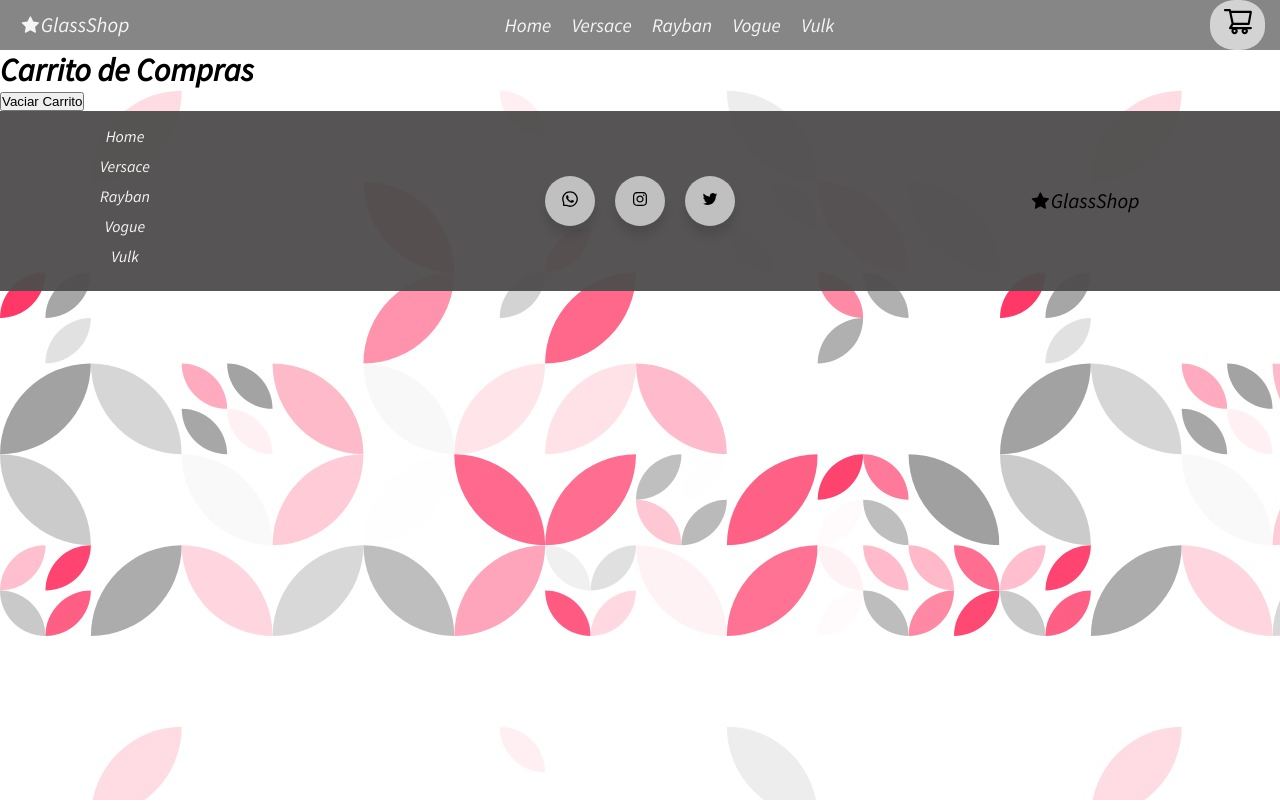
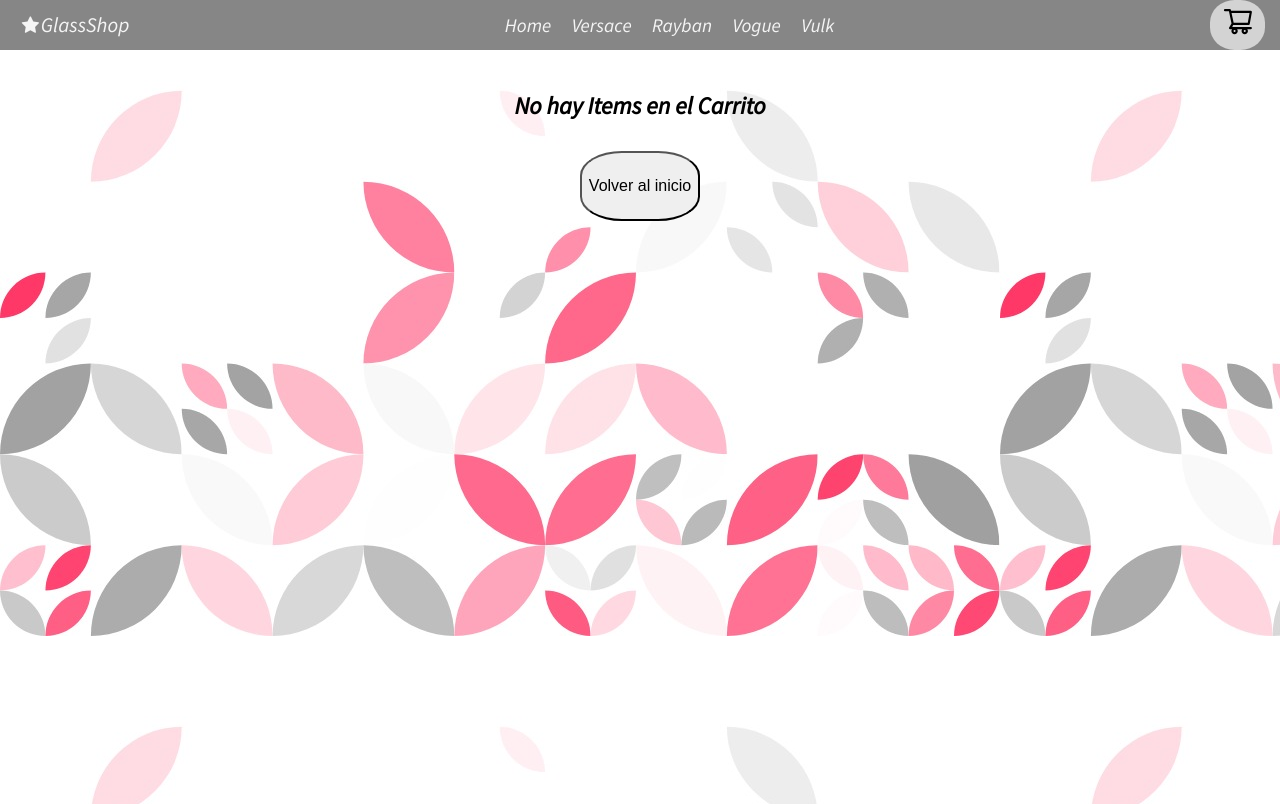
Before and after one commit to gaston964/GlassShop, a React (Vite) app: page /cart in a window 1280 px wide. Shown: the top 804 px of the page. Built offline with nearby package versions, Linux system fonts and the light colour scheme.

Commit message:
Render condicional

```diff
--- a/src/components/Cart.jsx
+++ b/src/components/Cart.jsx
@@ -1,23 +1,54 @@
 import React, { useContext } from 'react'
+import { Link } from 'react-router-dom'
 import { CartContext } from '../context/CartContext'
 
 
-const Cart = () => {
-    const {cart, removeItem, emptyCart} = useContext(CartContext)
+const Cart = ({ condition }) => {
+    const { cart, removeItem, emptyCart } = useContext(CartContext)
+    console.log(cart)
+    condition = cart.length === 0
     return (
         <>
-            <h1>Carrito de Compras</h1>
-            <ul>
-                {cart.map(cartItm => (
-                    <li key={cartItm.id}>
-                    {cartItm.title}
-                    <button onClick={removeItem} >Eliminar</button>
-                    </li>
-                ))}
-            </ul>
-            <button onClick={emptyCart}>Vaciar Carrito</button>
+            {condition &&
+                <div className='cartPadreCondicional'>
+                    <h2>No hay Items en el Carrito</h2>
+                    <Link to={"/"}>
+                    <button className='cartBtn'>Volver al inicio</button>
+                    </Link>
+                </div>
+            }
+            {!condition &&
+                <div className='cartPadre'>
+                    <h1>Carrito de Compras</h1>
+                    <div className='cartContainer'>
+                        {cart.map(cartItm => (
+                            <div className='itemCard' key={cartItm.id}>
+                                <img className='itemcard_img' src={cartItm.pictureUrl} alt={cartItm.title} />
+                                <h1>{cartItm.title}</h1>
+                                <h3>{cartItm.price}</h3>
+                                <h4>Cantidad: {cartItm.cantidad}</h4>
+                                <h4>Total: {cartItm.price}</h4>
+                                <button onClick={() => removeItem(cartItm.id)} >Eliminar</button>
+                            </div>
+                        ))}
+                    </div>
+                    <h3>Total: </h3>
+                    <button onClick={emptyCart}>Vaciar Carrito</button>
+                </div>
+            }
+
         </>
     )
 }
 
 export default Cart
+
+/*
+ <div className="itemCard">
+            <img className='itemcard_img' src={cartItm.pictureUrl} alt={cartItm.title} />
+            <h1>{cartItm.title}</h1>
+            <h3>{cartItm.price}</h3>
+            <h4>Cantidad:{cartItm.cantidad}</h4>
+            <h4>Total:{cartItm.price}</h4>
+        </div>
+*/
--- a/src/components/ItemDetailContainer.jsx
+++ b/src/components/ItemDetailContainer.jsx
@@ -27,7 +27,6 @@ const ItemDetailContainer = () => {
     const {addToCart, cart} = useContext(CartContext)
     const addHandler = (cantidad) => {
         addToCart(itemDetail, cantidad)
-        console.log(cart);
     }
     return (
         <div className='item_datail'>
--- a/src/index.css
+++ b/src/index.css
@@ -188,6 +188,40 @@ li {
   border-radius: 35%;
   margin: 15px;
 }
+/* Item Cart */
+.cartPadreCondicional{
+  display: flex;
+  flex-direction: column;
+  align-items: center;
+  text-align: center;
+  height: 100vh;
+  margin: 25px;
+}
+.cartPadreCondicional :nth-child(1){
+  margin: 15px;
+}
+.cartBtn{
+  margin: 15px;
+  width: 120px;
+  height: 70px;
+  border-radius: 35%;
+  font-size: 1rem;
+}
+.cartBtn:hover{
+  background-color: black;
+  color: white;
+}
+.cartPadre{
+  display: block;
+  text-align: center;
+  height: 100vh;
+  margin: 25px;
+}
+.cartContainer{
+  display: flex;
+  flex-wrap: wrap;
+  justify-content: space-around;
+}
 /* Footer */
 .footerContainer {
   width: 100%;
```
Also changed, not shown: src/context/CartContext.jsx (+9 -1 lines).
